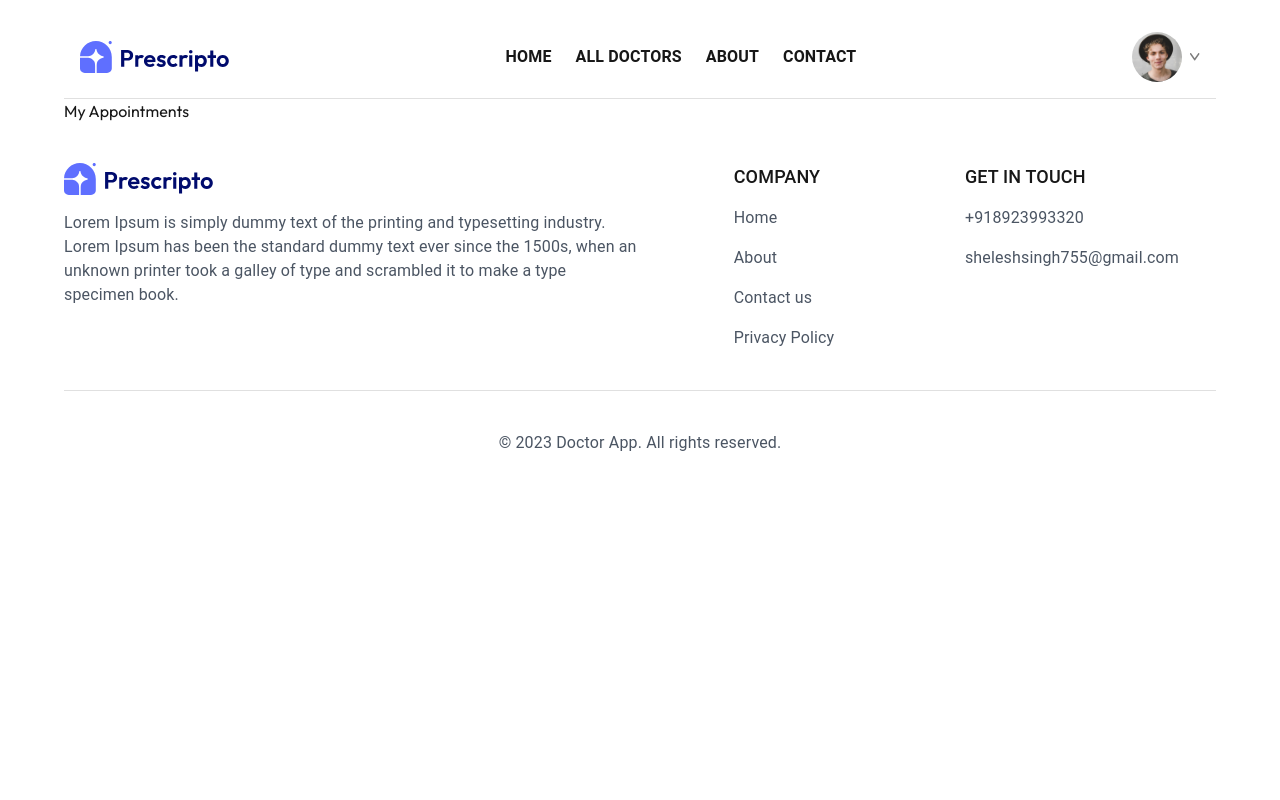
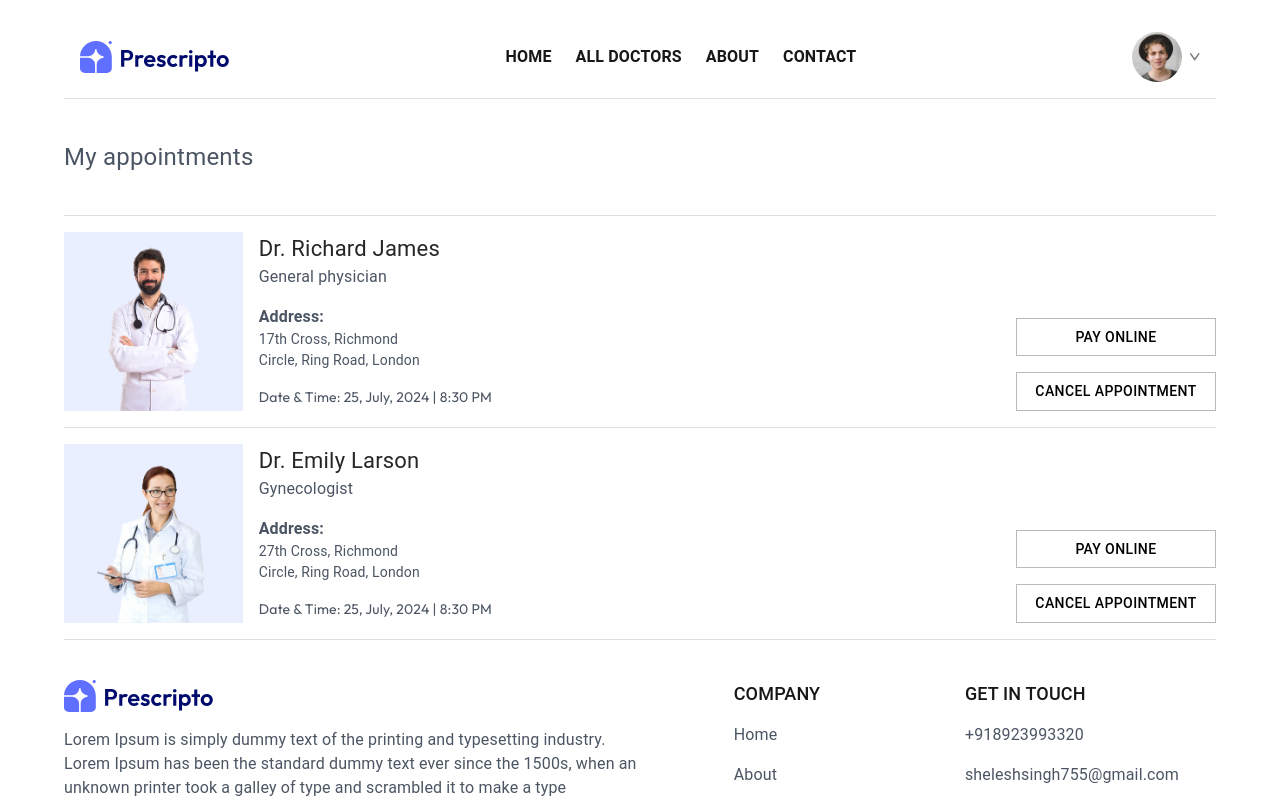
Before and after one commit to SheleshSingh/doctor-app-next, a Next.js app: page /my-appointment in a window 1280 px wide. Shown: the top 800 px of the page. Built offline with nearby package versions, Linux system fonts and the light colour scheme.

Commit message:
completed my appointment page

```diff
--- a/src/app/my-appointment/page.tsx
+++ b/src/app/my-appointment/page.tsx
@@ -1,10 +1,104 @@
-import React from "react";
+"use client";
+import { doctors } from "@/assets/assets";
+import { AppContext } from "@/context/AppContext";
+import { DoctorProps } from "@/types";
+import { Button, Divider, Grid, Typography } from "@mui/material";
+import Image from "next/image";
+import { useContext } from "react";
 
 const MyAppointmentPage = () => {
+  const context = useContext(AppContext);
+  if (!context || !context.doctors) {
+    return null;
+  }
   return (
-    <div>
-      <h2>My Appointments</h2>
-    </div>
+    <Grid>
+      <Typography
+        fontSize={{ xs: 12, sm: 16, md: 20, lg: 24 }}
+        color="#4B5563"
+        mt={{ xs: 2, sm: 3, md: 4, lg: 5 }}
+      >
+        My appointments
+      </Typography>
+      <Grid size={{ xs: 12, md: 12 }} mt={{ xs: 2, sm: 3, md: 4, lg: 5 }}>
+        {doctors.slice(0, 2).map((item: DoctorProps, index) => (
+          <Grid key={index}>
+            <Divider sx={{ marginTop: 2 }} />
+            <Grid size={{ xs: 12, md: 12 }} container spacing={2} mt={2} mb={2}>
+              <Grid size={{ xs: 12, md: 2 }}>
+                <Image
+                  src={item.image}
+                  alt="image"
+                  style={{
+                    width: "100%",
+                    height: "auto",
+                    backgroundColor: "#EAEFFF",
+                  }}
+                />
+              </Grid>
+              <Grid size={{ xs: 12, md: 7 }} color="#4B5563">
+                <Typography
+                  fontSize={{ xs: 16, sm: 18, md: 20, lg: 22 }}
+                  color="#262626"
+                >
+                  {item.name}
+                </Typography>
+                <Typography fontSize={{ xs: 10, sm: 12, md: 14, lg: 16 }}>
+                  {item.speciality}
+                </Typography>
+                <Typography
+                  fontSize={{ xs: 10, sm: 12, md: 14, lg: 16 }}
+                  fontWeight={600}
+                  mt={2}
+                >
+                  Address:
+                </Typography>
+                <Typography fontSize={{ xs: 8, sm: 10, md: 12, lg: 14 }}>
+                  {item.address.line1}
+                </Typography>
+                <Typography fontSize={{ xs: 8, sm: 10, md: 12, lg: 14 }}>
+                  {item.address.line2}
+                </Typography>
+                <Typography fontSize={{ xs: 8, sm: 10, md: 12, lg: 14 }} mt={2}>
+                  <span>Date & Time: 25, July, 2024 | 8:30 PM</span>
+                </Typography>
+              </Grid>
+              <Grid
+                size={{ xs: 12, md: 3 }}
+                container
+                direction="column"
+                justifyContent="end"
+                alignItems="flex-end"
+              >
+                <Button
+                  sx={{
+                    width: 200,
+                    color: "#000",
+                    borderRadius: 0,
+                    border: "1px solid #BABABA",
+                    "&:hover": { backgroundColor: "#5F6FFF", color: "#ffffff" },
+                  }}
+                >
+                  Pay online
+                </Button>
+                <Button
+                  sx={{
+                    width: 200,
+                    border: "1px solid #BABABA",
+                    borderRadius: 0,
+                    color: "#000",
+                    "&:hover": { backgroundColor: "red", color: "#ffffff" },
+                  }}
+                >
+                  Cancel appointment
+                </Button>
+              </Grid>
+            </Grid>
+          </Grid>
+        ))}
+      </Grid>
+      <Divider />
+    </Grid>
   );
 };
 
```
